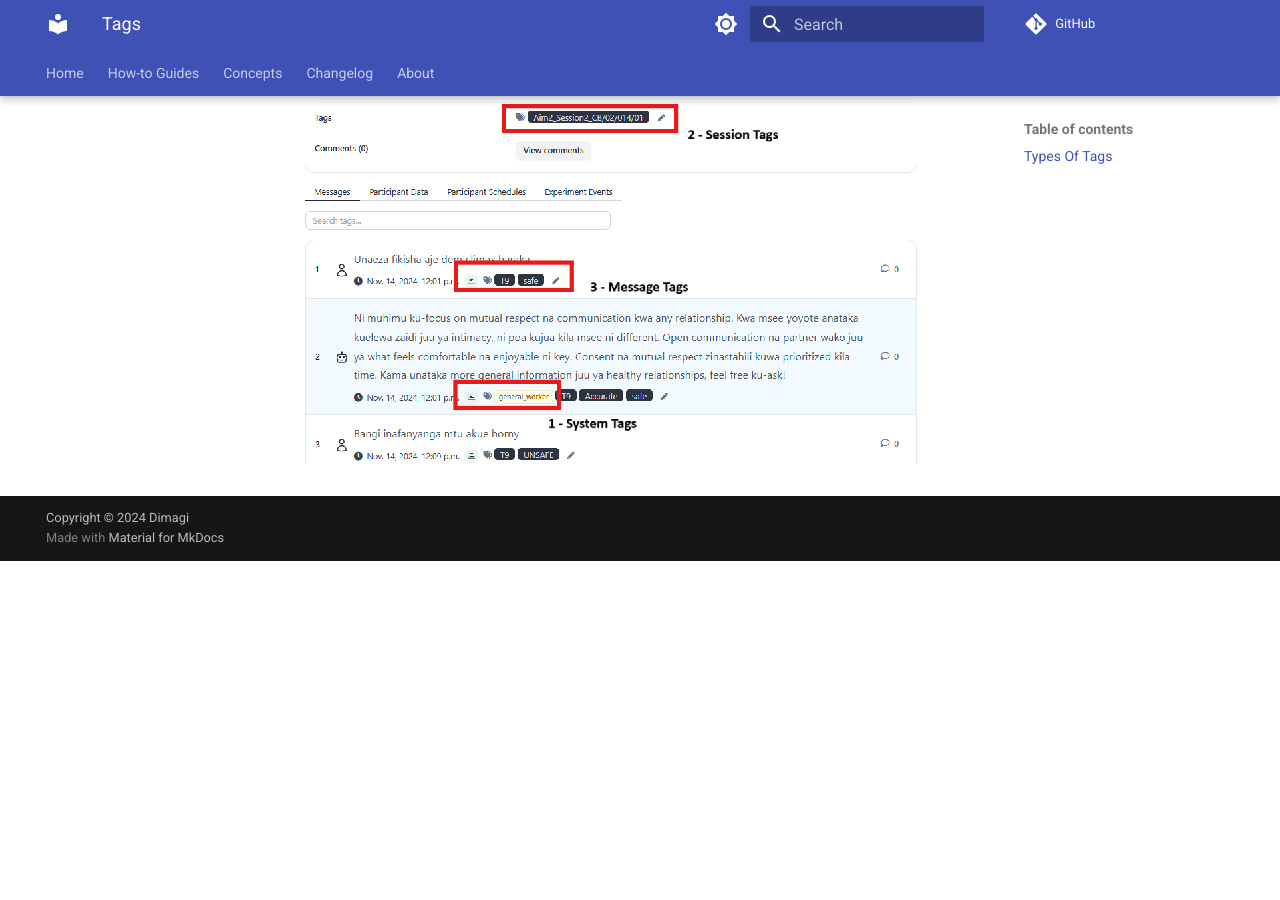
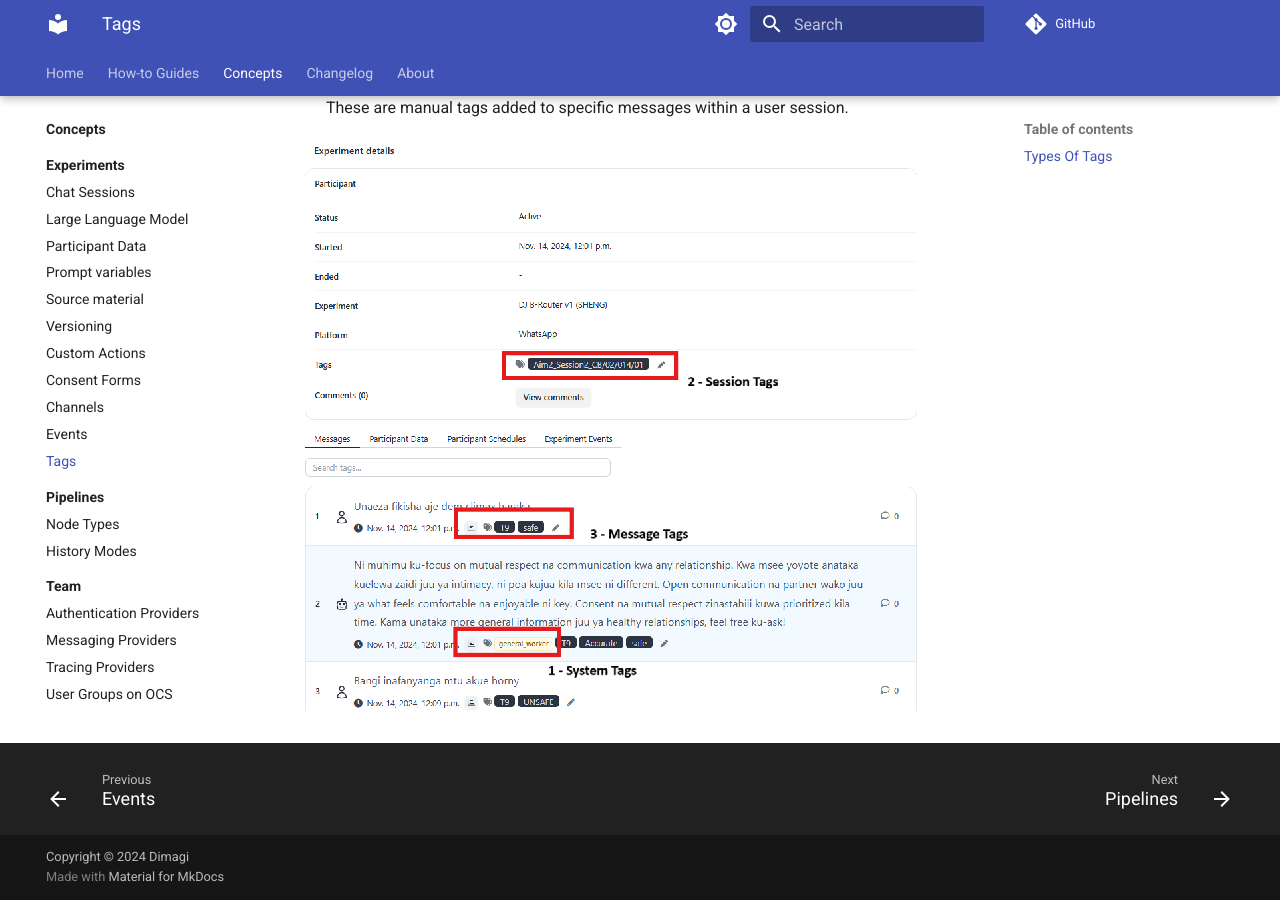
Before and after one commit to dimagi/open-chat-studio-docs, an MkDocs documentation site: the page built from docs/concepts/tags.md, in a window 1280 px wide and 900 px high, scrolled down 973 px. Built offline with MkDocs 1.6.1 and Material for MkDocs 9.7.7, drawn with Linux system fonts in a browser that asks for light colours; a script that is not in the unit is left out; comment, search, counter and statistics services are not loaded; before the commit the page ends 1534 px from its top, so only the background shows below that.

Commit message:
add to nav + update image

```diff
--- a/mkdocs.yml
+++ b/mkdocs.yml
@@ -94,6 +94,7 @@ nav:
         - concepts/consent.md
         - concepts/channels.md
         - concepts/events.md
+        - concepts/tags.md
       - Pipelines:
         - concepts/pipelines/index.md
         - concepts/pipelines/nodes.md
```
Also changed, not shown: docs/assets/images/tags_manage.png.
